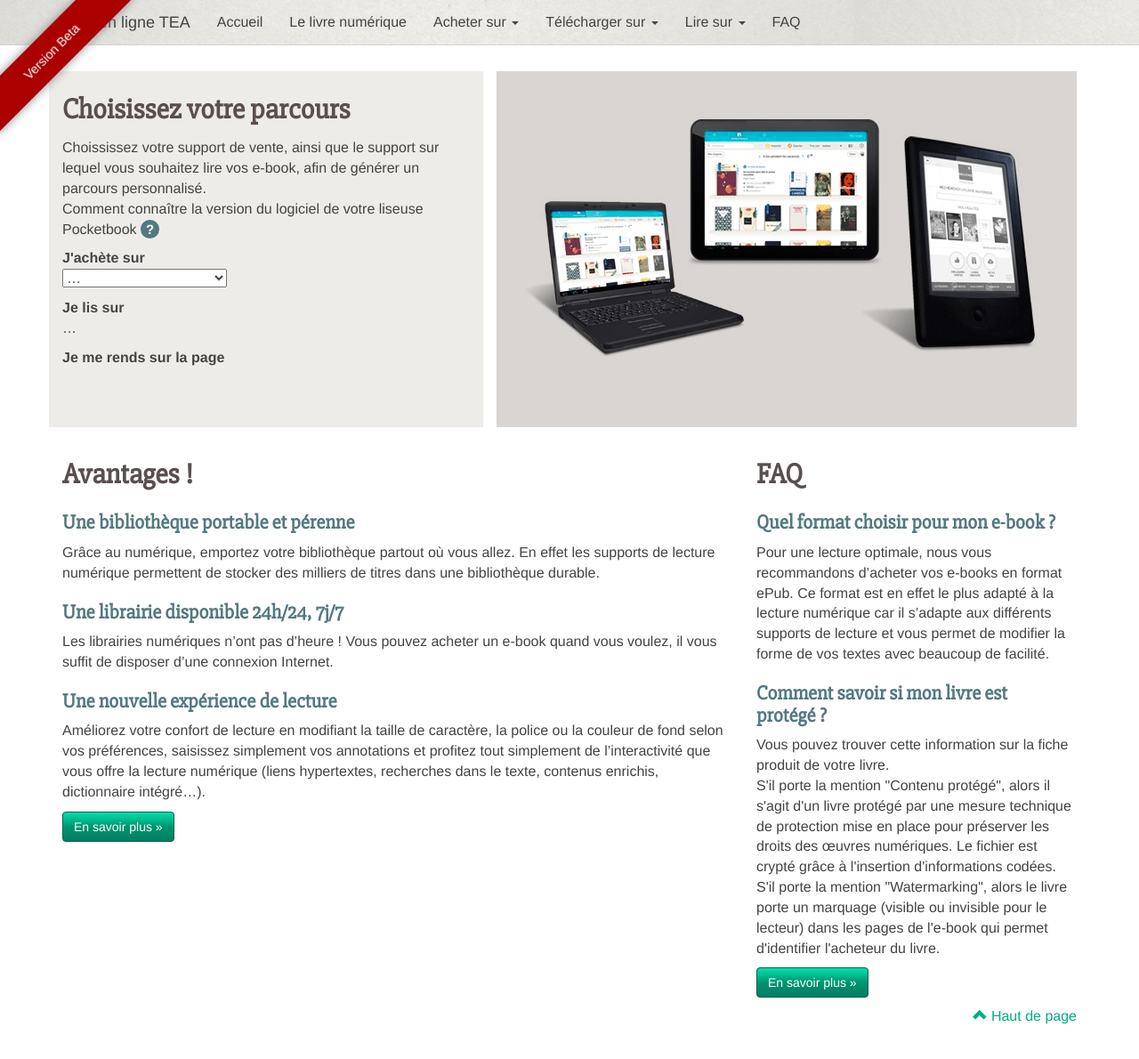
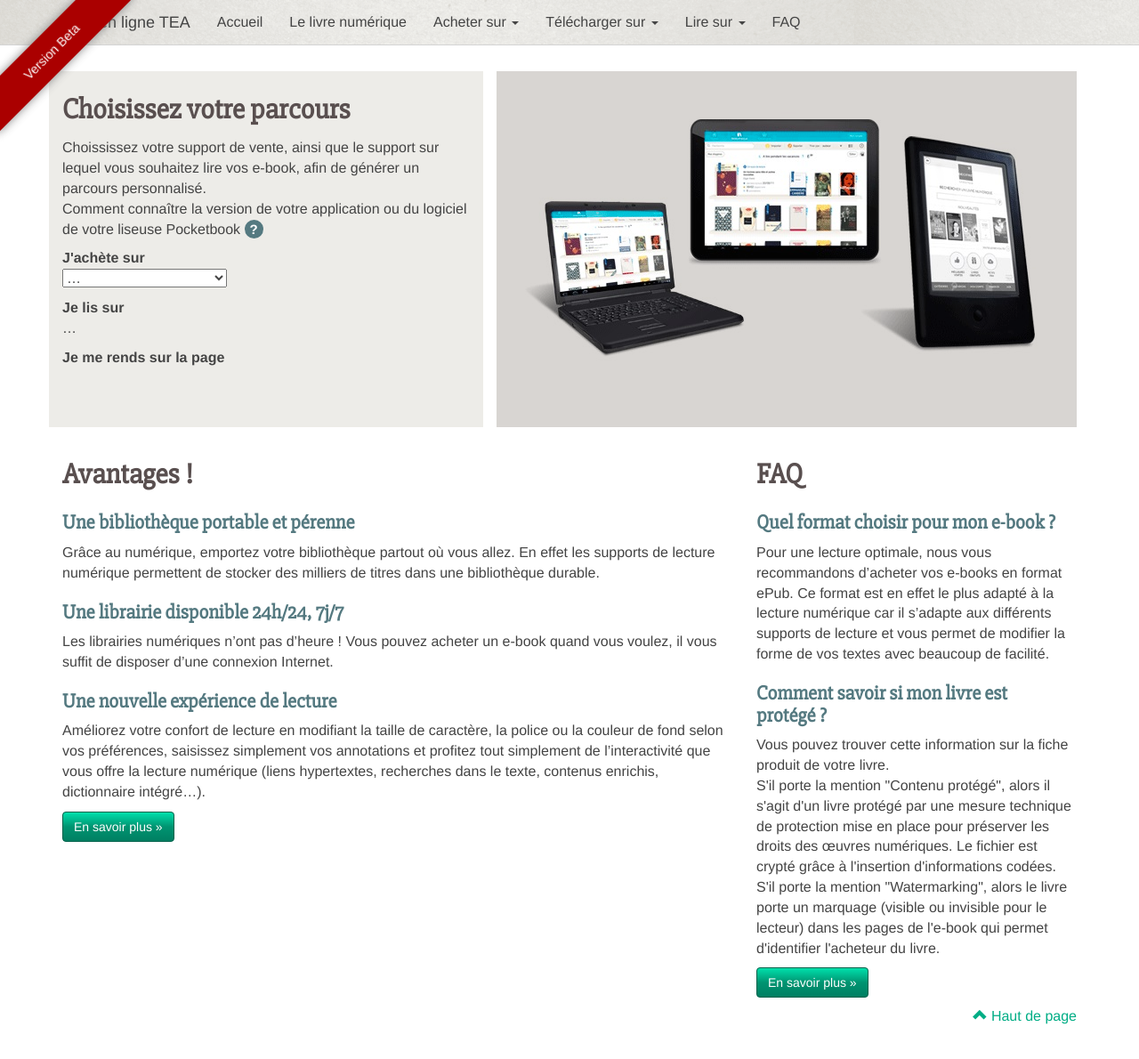
Before and after one commit to TEA-ebook/help-center, a Jekyll site: the page built from index.html, in a window 1280 px wide and 1214 px high. Shown: the top 1190 px of the window at 89% size. Built offline with Jekyll 4.4.1, drawn with Linux system fonts in a browser that asks for light colours; nearby versions of some CDN libraries; Markdown is read by kramdown in place of the engine named in the settings.

Commit message:
Fix: wording

```diff
--- a/index.html
+++ b/index.html
@@ -8,7 +8,7 @@ title: Accueil
     <h2>Choisissez votre parcours</h2>
     <p>
       Choississez votre support de vente, ainsi que le support sur lequel vous souhaitez lire vos e-book, afin de générer un parcours personnalisé.<br />
-      Comment connaître la version <!--de votre application ou--> du logiciel de votre liseuse Pocketbook <span class="info">?</span>
+      Comment connaître la version de votre application ou du logiciel de votre liseuse Pocketbook <span class="info">?</span>
     </p>
     <div id="wrapper-info">
       <div>
```
